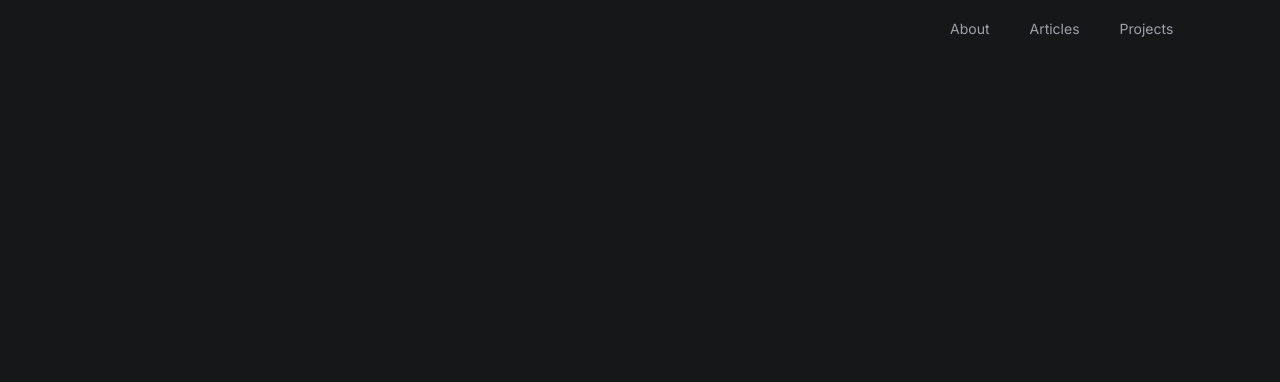
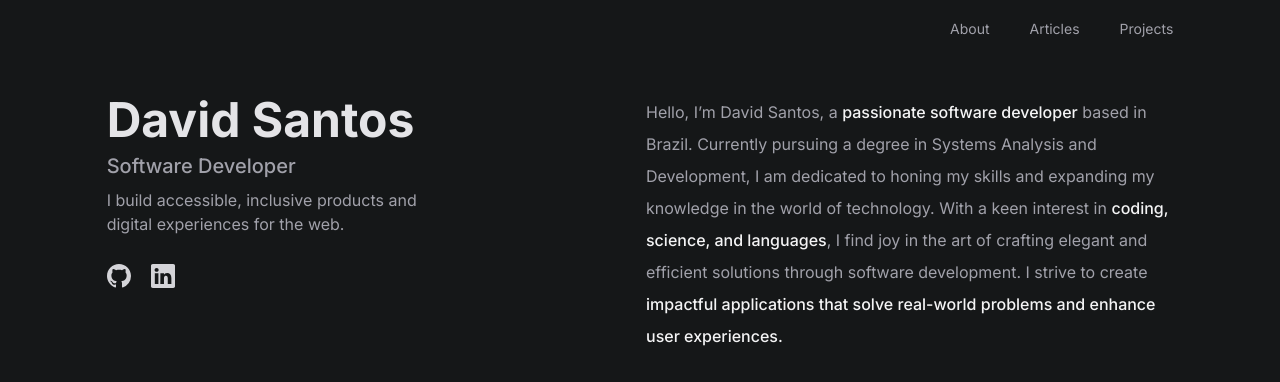
Before and after one commit to DaviidSantos/portfolio, a Next.js app: page / in a window 1280 px wide. Shown: the top 382 px of the page. Built offline with nearby package versions, Linux system fonts and the light colour scheme.

Commit message:
feat: who am i section

```diff
--- a/package.json
+++ b/package.json
@@ -21,6 +21,7 @@
     "postcss": "8.4.24",
     "react": "18.2.0",
     "react-dom": "18.2.0",
+    "react-icons": "^4.10.1",
     "tailwindcss": "3.3.2",
     "typescript": "5.1.3"
   },
--- a/src/app/page.tsx
+++ b/src/app/page.tsx
@@ -1,3 +1,7 @@
+import { WhoAmI } from "@/components/whoami";
+
 export default function Home() {
-  return <main className="flex min-h-screen"></main>;
+  return <main className="flex min-h-screen mt-10">
+    <WhoAmI />
+  </main>;
 }
--- /dev/null
+++ b/src/components/whoami.tsx
@@ -0,0 +1,54 @@
+import Link from 'next/link';
+import React from 'react';
+import { BsGithub, BsLinkedin } from 'react-icons/bs';
+
+export const WhoAmI = () => {
+  return (
+    <section className="flex flex-col text-center md:text-left md:grid grid-cols-2 w-full gap-3">
+      <div>
+        <h1 className="text-zinc-200 text-5xl font-bold">David Santos</h1>
+        <h3 className="text-zinc-400 text-xl font-medium mt-2">
+          Software Developer
+        </h3>
+        <p className="text-zinc-400 mt-2 md:max-w-xs">
+          I build accessible, inclusive products and digital experiences for the
+          web.
+        </p>
+
+        <div className="flex justify-center md:justify-start gap-5 mt-7">
+          <Link href="https://github.com/DaviidSantos" target="_blank">
+            <BsGithub className="h-6 w-6 text-zinc-300 hover:text-white" />
+          </Link>
+
+          <Link
+            href="https://www.linkedin.com/in/daavidpsantos/"
+            target="_blank"
+          >
+            <BsLinkedin className="h-6 w-6 text-zinc-300 hover:text-white" />
+          </Link>
+        </div>
+      </div>
+
+      <div className="mt-7 md:mt-0">
+        <p className="text-sm md:text-base text-zinc-400 md:leading-8">
+          Hello, I&#8217;m David Santos, a{' '}
+          <span className="text-zinc-100 font-medium">
+            passionate software developer
+          </span>{' '}
+          based in Brazil. Currently pursuing a degree in Systems Analysis and
+          Development, I am dedicated to honing my skills and expanding my
+          knowledge in the world of technology. With a keen interest in{' '}
+          <span className="text-zinc-100 font-medium">
+            coding, science, and languages
+          </span>
+          , I find joy in the art of crafting elegant and efficient solutions
+          through software development. I strive to create{' '}
+          <span className="text-zinc-100 font-medium">
+            impactful applications that solve real-world problems and enhance
+            user experiences.
+          </span>
+        </p>
+      </div>
+    </section>
+  );
+};
```
Also changed, not shown: 1 other file (tests, documents, lock files or other folders).
